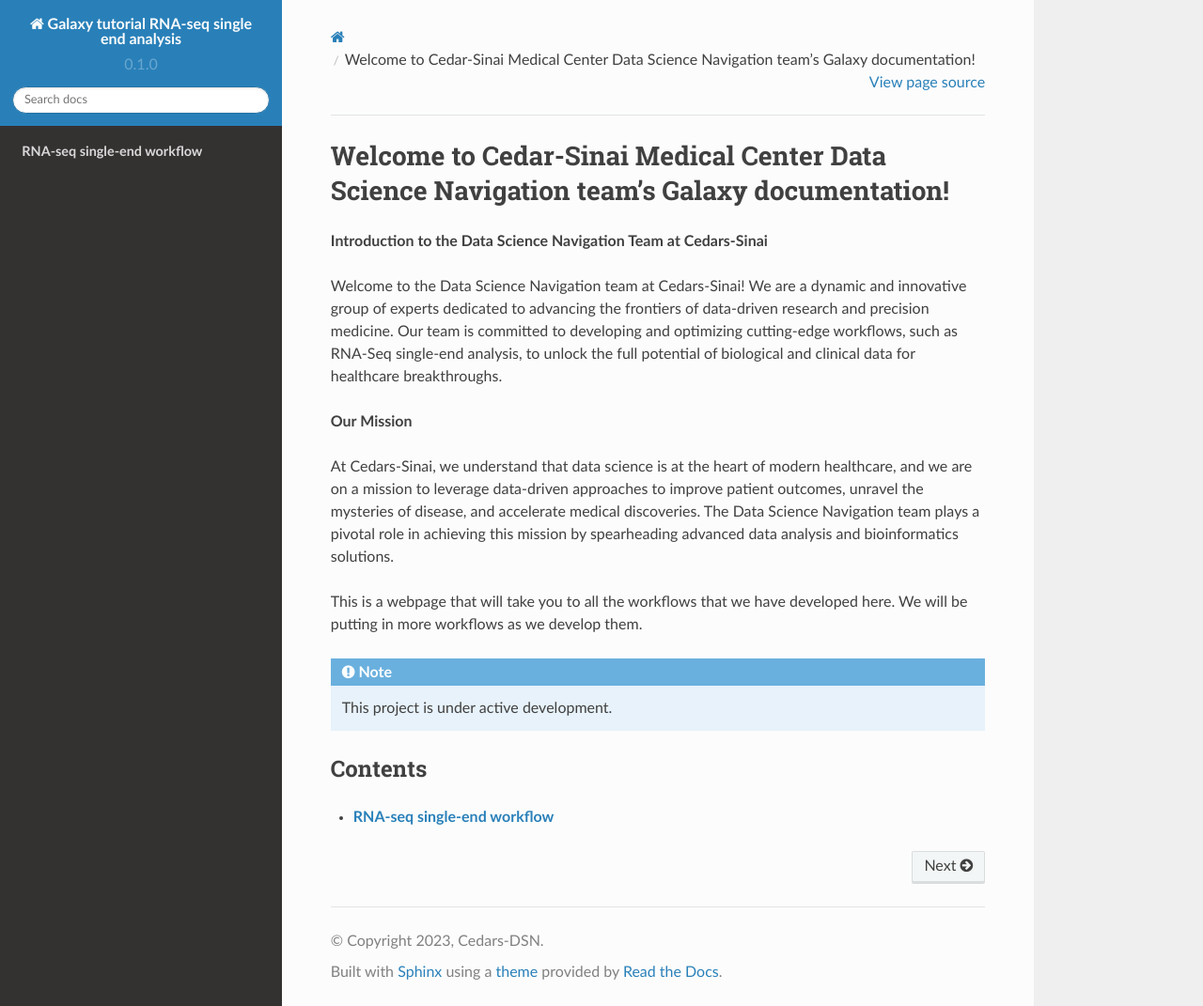
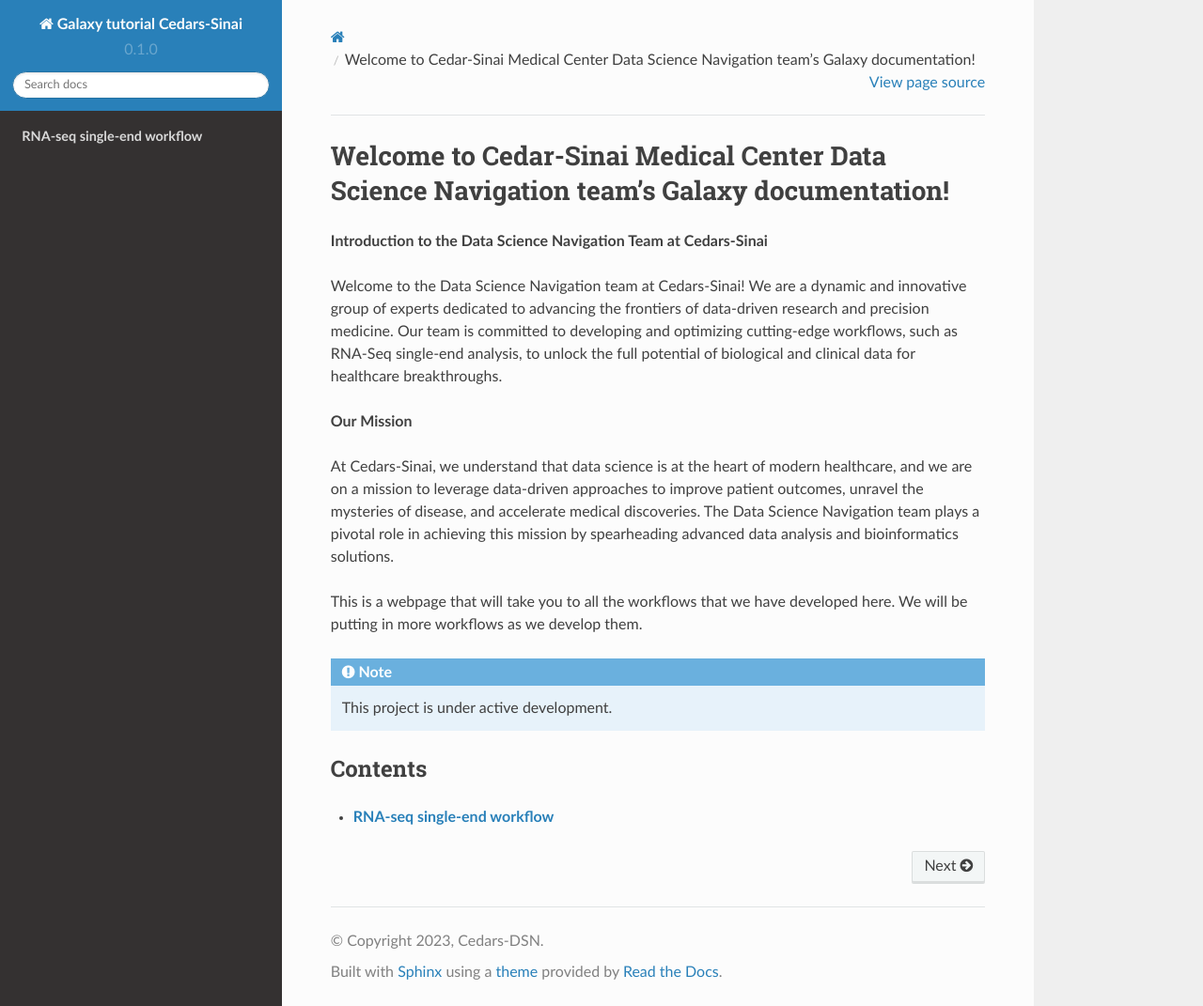
Before and after one commit to CedarsDSN/Galaxy_tutorial_landing_page, a Sphinx documentation site: the page built from docs/index.rst, in a window 1280 px wide and 1071 px high. Shown: the whole window at 94% size. Built offline with Sphinx 7.4.7 and the Read the Docs theme 2.0.0, drawn with Linux system fonts in a browser that asks for light colours; pages that are not in the unit, such as notebooks, are missing from menus.

Commit message:
Update conf.py

```diff
--- a/docs/conf.py
+++ b/docs/conf.py
@@ -2,7 +2,7 @@
 
 # -- Project information
 
-project = 'Galaxy tutorial RNA-seq single end analysis'
+project = 'Galaxy tutorial Cedars-Sinai'
 copyright = '2023, Cedars-DSN'
 author = 'Cedars-DSN'
 release = '0.1'
```
